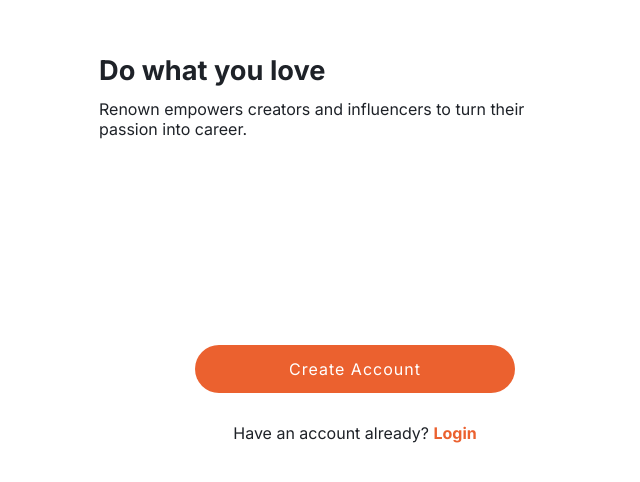
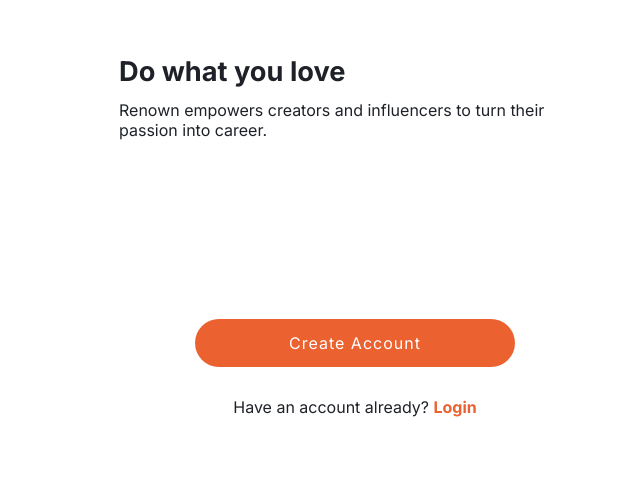
Before and after one commit to projektArkane/Signup-Flow, a plain HTML site: page index.html in a window 1280 px wide. Shown: the part 254-736 px from the top of the page, without its empty margins (285-925 px from the left). Drawn offline with Linux system fonts and the light colour scheme.

Commit message:
height commit

```diff
--- a/style.css
+++ b/style.css
@@ -12,24 +12,48 @@
      text-decoration: none;
 }
 
+/* .content {
+     height: 100%;
+     display: flex;
+     align-items: center;
+} */
+
 .fake-border {
      border: 1px solid black;
 }
 
+.content {
+     height: 100vh;
+     display: flex;
+     justify-content: center;
+     align-items: center;
+}
+
+
 .container {
      /* border: 2px solid black; */
-     width: 86%;
-     height: 95vh;
-     margin: 0 auto;
+     padding: 0 10px;
+     width: 90%;
+     height: 90%;
+     margin: auto;
 }
 
 @media (min-width: 640px) {
+
+     .content {
+          height: 100vh;
+          display: flex;
+          justify-content: center;
+          align-items: center;
+     }
+
      .container {
           /* border: 2px solid black; */
+          padding: 0 20px;
           width: 86%;
           max-width: 40%;
-          height: 100vh;
-          margin: 0 auto;
+          height: 90vh;
+          margin: auto;
      }
 }
 
```
